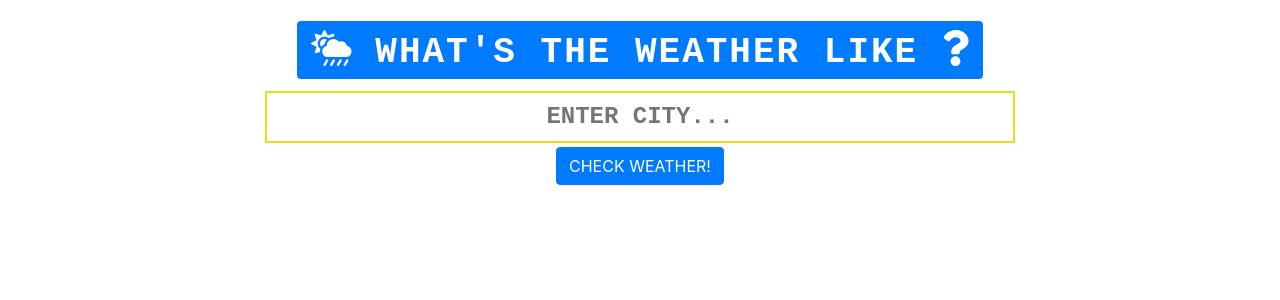
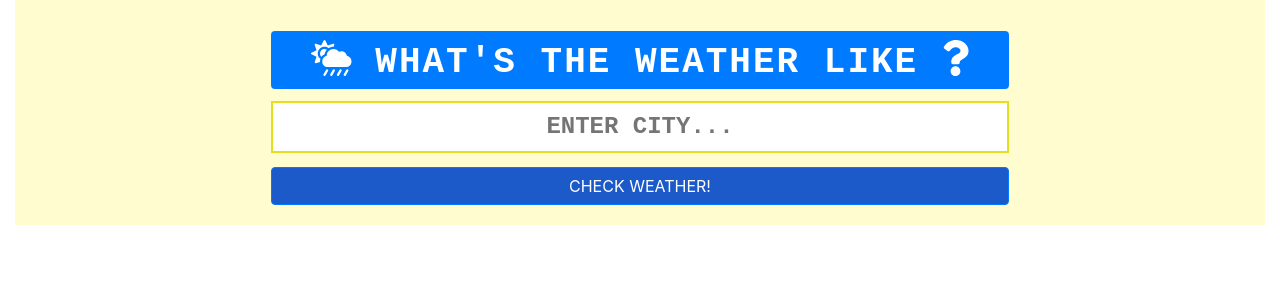
Before and after one commit to Maymoonah/react-weather-app, a React (Create React App) app in the folder weather-app/: page / in a window 1280 px wide. Shown: the top 300 px of the page. Built offline with nearby package versions, Linux system fonts and the light colour scheme.

Commit message:
added css styling to header div in main render method

```diff
--- a/weather-app/src/index.css
+++ b/weather-app/src/index.css
@@ -1,4 +1,7 @@
-
+.header {
+	background-color: #fffdcf;
+	padding: 10px;
+}
 div.App {
 	margin: auto;
 	text-align: center;
@@ -12,6 +15,14 @@ h1#title {
 	font-size: 48px;
 	color: #1c59c9;
 	letter-spacing: 2px;
+}
+
+.badge-primary {
+	width: 60%;
+}
+
+.sky {
+	opacity: 0.1;
 }
 
 .city {
@@ -29,6 +40,9 @@ h1#title {
 
 #submit {
 	text-transform: uppercase;
+	margin: 10px;
+	background-color: #1c59c9;
+	width: 60%;
 }
 
 .info span {
@@ -40,3 +54,8 @@ h1#title {
 	height: 150px;
 	width: 100px;
 }
+
+strong {
+	color: #000;
+	text-align: left;
+}
```
